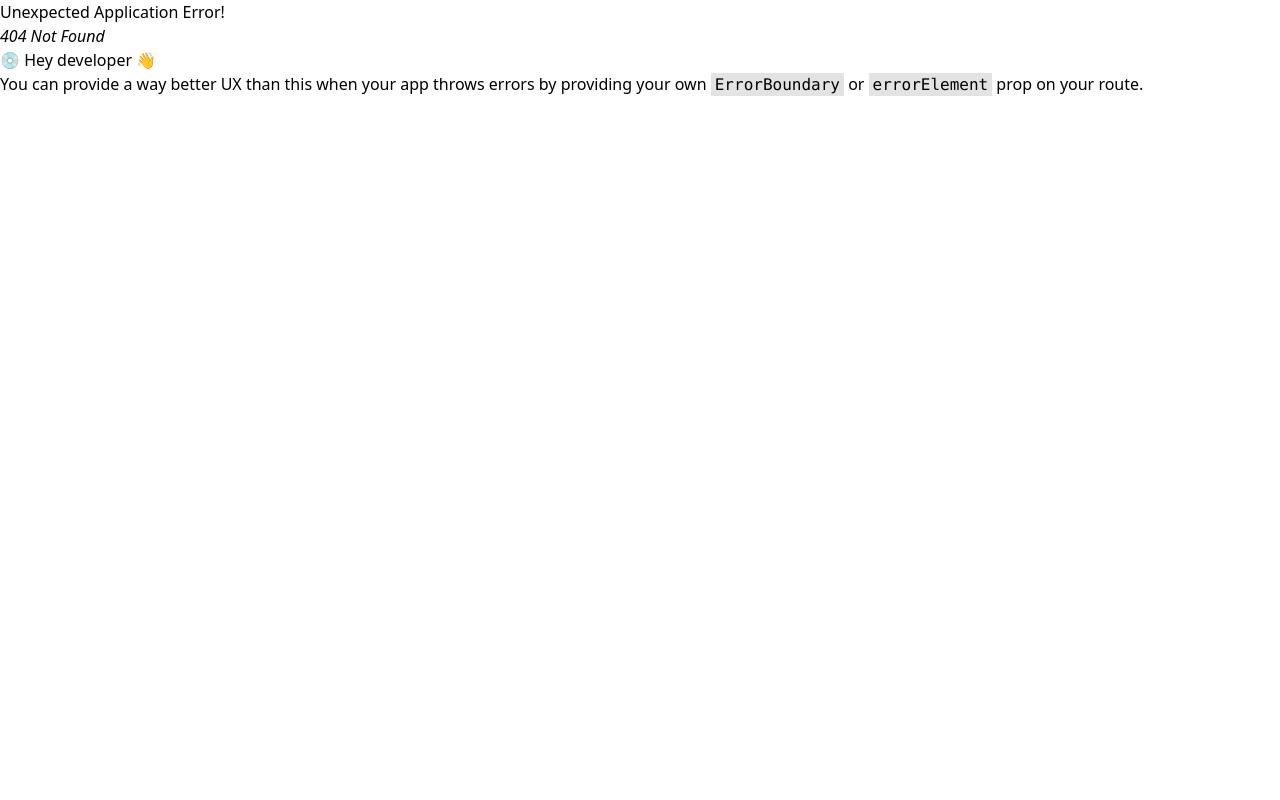
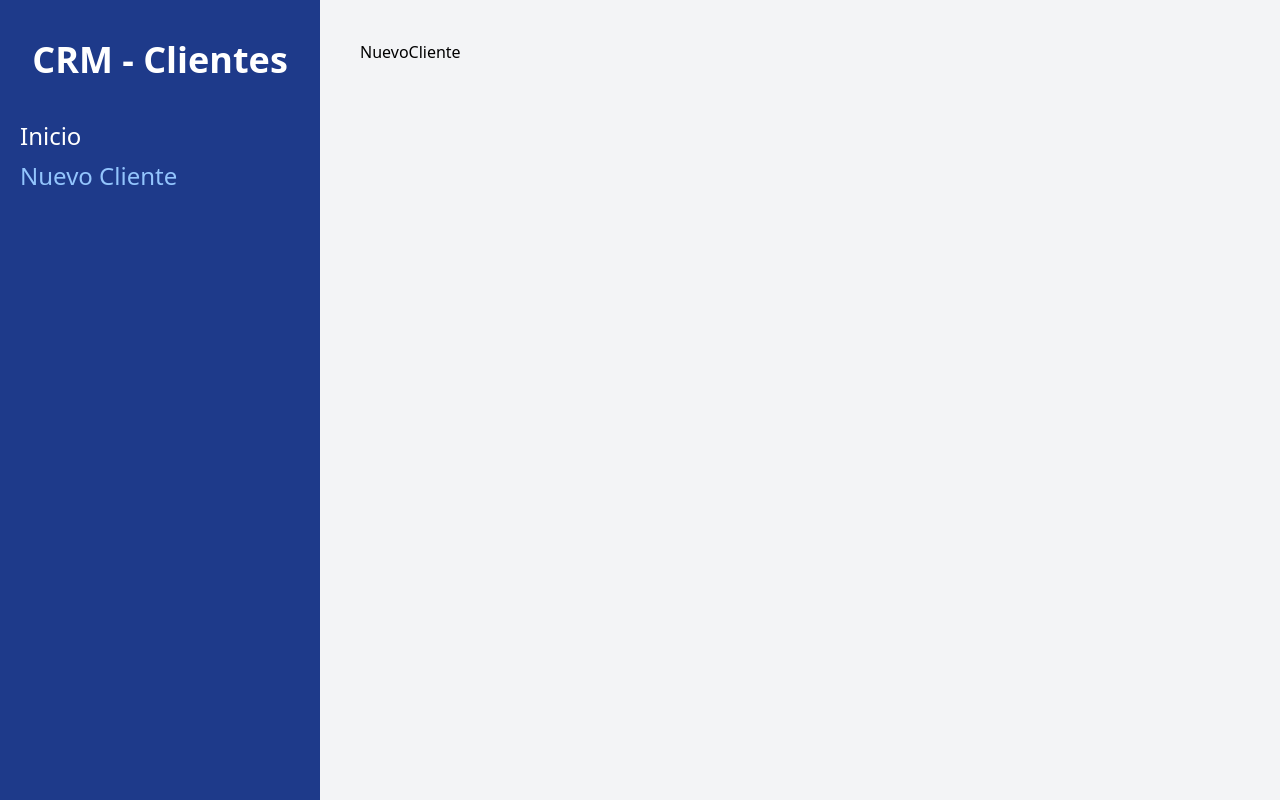
Before and after one commit to YeisonArleyBejaranoMartinez/crm-clientes, a React (Vite) app: page /clientes/nuevo in a window 1280 px wide. Before the commit this address had no page. Built offline with nearby package versions, Linux system fonts and the light colour scheme.

Commit message:
(feat): se crea archivo de main, layout, nuevoCliente

```diff
--- a/index.html
+++ b/index.html
@@ -4,9 +4,9 @@
     <meta charset="UTF-8" />
     <link rel="icon" type="image/svg+xml" href="/vite.svg" />
     <meta name="viewport" content="width=device-width, initial-scale=1.0" />
-    <title>Vite + React</title>
+    <title>CRM  react-router-dom vite  tailwind css</title>
   </head>
-  <body>
+  <body class="min-h-screen bg-gray-100">
     <div id="root"></div>
     <script type="module" src="/src/main.jsx"></script>
   </body>
--- /dev/null
+++ b/src/components/Layout.jsx
@@ -0,0 +1,24 @@
+import React from 'react'
+import {Outlet,Link, useLocation } from 'react-router-dom'
+
+const Layout = () => {
+    const location = useLocation();
+  return (
+    <div className="md:flex md:min-h-screen">
+      <aside className="md:w-1/4 bg-blue-900 px-5 py-10">
+        <h2 className="text-4xl font-black text-center text-white">
+          CRM - Clientes
+        </h2>
+        <nav className="mt-10">
+          <Link className={`${location.pathname==='/'? 'text-blue-300':'text-white'} text-2xl block mt-2 hover:text-blue-300`} to="/">Inicio</Link>
+          <Link className={`${location.pathname==='/clientes/nuevo'? 'text-blue-300':'text-white'} text-2xl block mt-2 hover:text-blue-300`} to="/clientes/nuevo">Nuevo Cliente</Link>
+        </nav>
+      </aside>
+      <main className="md:w-3/4 p-10 md:h-screen overflow-scroll">
+        <Outlet />
+      </main>
+    </div>
+  );
+}
+
+export default Layout
--- a/src/main.jsx
+++ b/src/main.jsx
@@ -1,17 +1,26 @@
 import React from 'react'
 import ReactDOM from 'react-dom/client'
 import './index.css'
-import{createBrowserRouter, RouterProvider} from 'react-router-dom'
+import { createBrowserRouter, RouterProvider } from 'react-router-dom'
+import Layout from './components/Layout'
+import NuevoCliente from './pages/NuevoCliente'
+import Index, {loader as clientesLoader} from './pages/Index'
+
 const router = createBrowserRouter([
   {
     path: '/',
-    element: <h1>inicio</h1>
-  },
-{
-  path: '/nosotros',
-  element: <h1>Nosotros</h1>
-
-}
+    element: <Layout />,
+    children: [
+      {
+        index: true,
+        element: <Index/>,
+        loader: clientesLoader
+      },
+      {
+      path: '/clientes/nuevo',
+      element: <NuevoCliente />
+    }]
+  }
 ])
 ReactDOM.createRoot(document.getElementById("root")).render(
   <React.StrictMode>
--- /dev/null
+++ b/src/pages/Index.jsx
@@ -0,0 +1,53 @@
+import {useLoaderData} from 'react-router-dom'
+export function loader(){
+   const clientes = [
+    {
+        id: 1,
+        nombre: 'Juan',
+        telefono: 102013313,
+        email: "juan@juan.com",
+        empresa: 'Codigo Con Juan'
+    },
+    {
+        id: 2,
+        nombre: 'Karen',
+        telefono: 138198313,
+        email: "karen@juan.com",
+        empresa: 'Codigo Con Juan'
+    },
+    {
+        id: 3,
+        nombre: 'Josue',
+        telefono: 31983913,
+        email: "josue@juan.com",
+        empresa: 'Codigo Con Juan'
+    },
+    {
+        id: 4,
+        nombre: 'Miguel',
+        telefono: 319381983,
+        email: "miguel@juan.com",
+        empresa: 'Codigo Con Juan'
+    },
+    {
+        id: 5,
+        nombre: 'Pedro',
+        telefono: 1398198938,
+        email: "pedro@juan.com",
+        empresa: 'Codigo Con Juan'
+    },
+];
+ return  clientes;
+}
+const Index = () => {
+    const datos = useLoaderData();
+    console.log(datos);
+  return (
+    <>
+    <h1 className='font-black text-4xl text-blue-900'>Clientes</h1>
+    <p className='mt-3'>Administra tus clientes</p>
+    </>
+  )
+}
+
+export default Index
--- /dev/null
+++ b/src/pages/NuevoCliente.jsx
@@ -0,0 +1,9 @@
+import React from 'react'
+
+const NuevoCliente = () => {
+  return (
+    <div>NuevoCliente</div>
+  )
+}
+
+export default NuevoCliente
```
